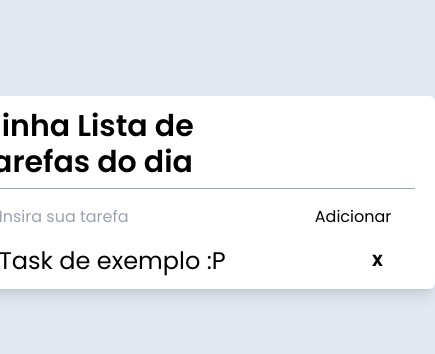
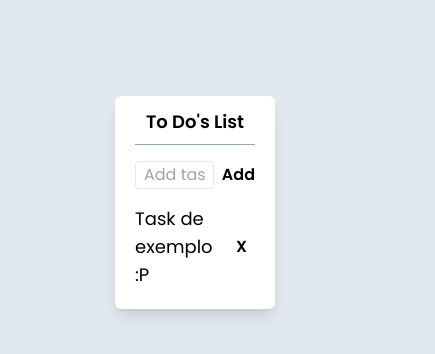
Before and after one commit to clarasenx/To-Do-List-with-React, a React (Vite) app in the folder ToDoList/: page / in a window 390 px wide. Shown: the top 354 px of the page, 435 px wide, since content can reach past the window. Built offline with nearby package versions, Linux system fonts and the light colour scheme.

Commit message:
fix css and add responsiveness

```diff
--- a/ToDoList/src/App.jsx
+++ b/ToDoList/src/App.jsx
@@ -17,13 +17,13 @@ function App() {
   };
 
   return (
-    <div className="bg-white shadow-lg py-3 px-5 rounded-md">
+    <div className="w-40 sm:w-[400px] lg:w-[800px] bg-white shadow-lg pb-5 pt-3 px-5 rounded-md">
       <div className="border-b border-slate-400">
-        <h1 className="sm:text-4xl text-3xl font-semibold pb-2">
-          Minha Lista de <br className="sm:hidden" /> Tarefas do dia
+        <h1 className="text-lg sm:text-4xl text-center lg:text-left font-semibold pb-2">
+          To Do's List
         </h1>
       </div>
-      <AddItemsContainer addToList={addToList}/>
+      <AddItemsContainer addToList={addToList} />
       <ItemsContainer taskList={taskList} removeFromList={removeFromList} />
     </div>
   );
--- a/ToDoList/src/componentes/AddItemsContainer.jsx
+++ b/ToDoList/src/componentes/AddItemsContainer.jsx
@@ -2,20 +2,22 @@ const AddItemsContainer = ({ addToList }) => {
   let newTask = '';
 
   return (
-    <div className="mt-4 flex justify-between px-6">
+    <div className="mt-4 flex gap-2 sm:px-6 sm:text-lg">
       <input
-        placeholder="Insira sua tarefa"
+        placeholder="Add task"
         type="text"
+        className="border rounded px-2 py-[1px] w-2/3"
         onChange={(evt) => {
           newTask = evt.target.value;
         }}
       />
       <button
+        className="sm:px-2 sm:w-1/3 font-semibold hover:text-green-900 hover:bg-slate-200"
         onClick={() => {
           addToList(newTask);
         }}
       >
-        Adicionar
+        Add
       </button>
     </div>
   );
--- a/ToDoList/src/componentes/TaskItem.jsx
+++ b/ToDoList/src/componentes/TaskItem.jsx
@@ -1,9 +1,9 @@
 const TaskItem = ({ task, removeFromList }) => {
   return (
-    <div className="flex justify-between px-6">
-      <p className="text-2xl">{task}</p>
+    <div className="flex justify-between sm:px-6 text-wrap">
+      <p className="w-2/3 text-lg break-words">{task}</p>
       <button
-        className="px-2 hover:text-red-700 hover:bg-slate-200 font-bold rounded-md"
+        className="px-2 hover:text-red-700 hover:bg-slate-200 font-semibold rounded-md sm:w-1/3"
         onClick={() => removeFromList(task)}
       >
         X
```
